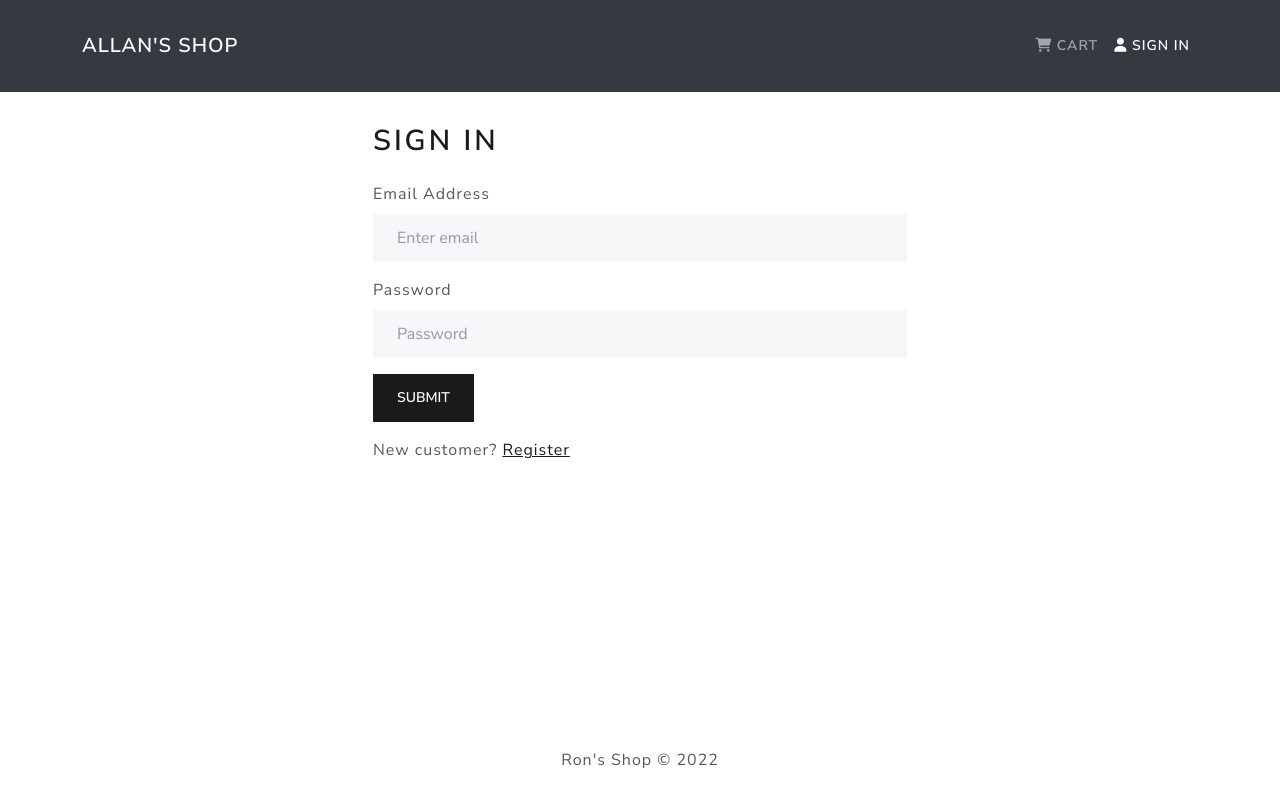
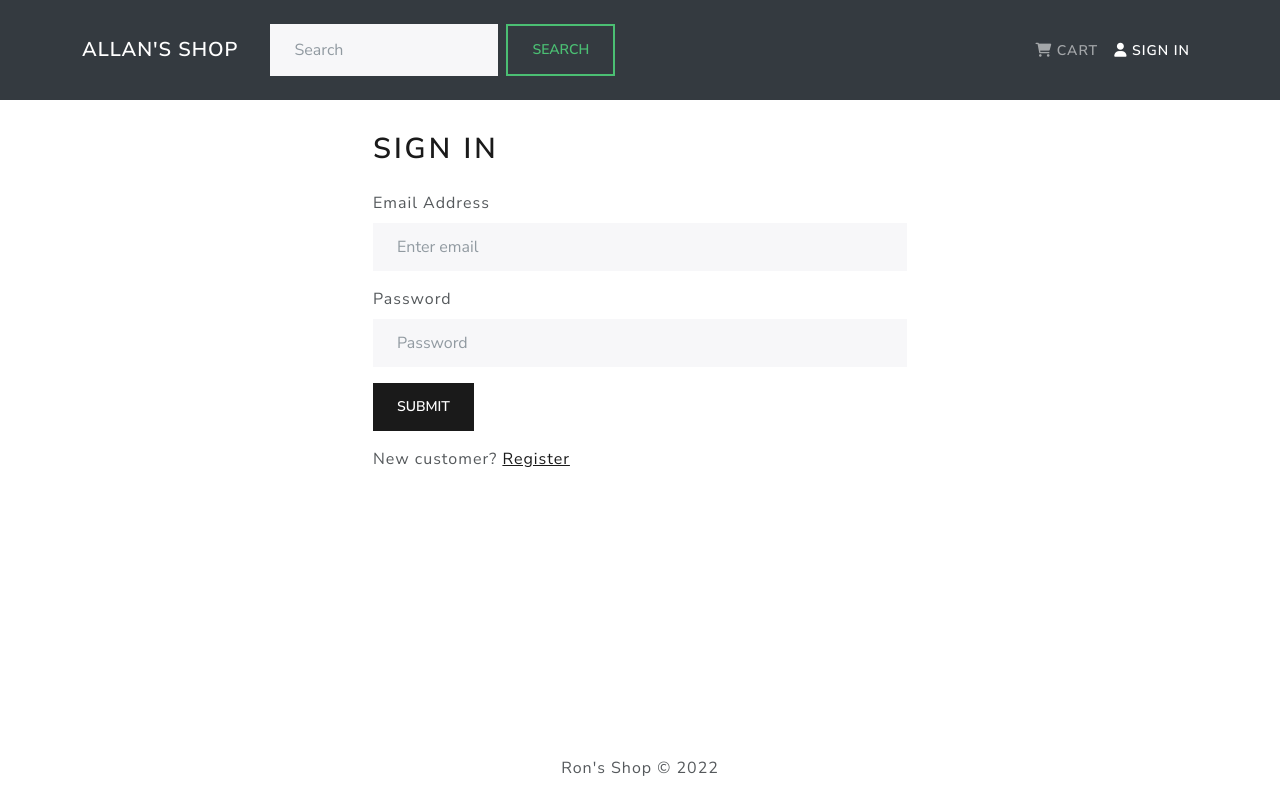
Before and after one commit to jjppsia/shop, a React (Create React App) app in the folder frontend/: page /login in a window 1280 px wide. Built offline with nearby package versions, Linux system fonts and the light colour scheme.

Commit message:
Add product search functionality

```diff
--- a/frontend/src/App.js
+++ b/frontend/src/App.js
@@ -46,6 +46,7 @@ function App() {
             <Route path='/' element={<HomePage />} />
             <Route path='/login' element={<LoginPage />} />
             <Route path='/register' element={<RegisterPage />} />
+            <Route path='/search/:keyword' element={<HomePage />} />
             <Route path='/product/:id' element={<ProductPage />} />
             <Route path='/cart'>
               <Route index element={<CartPage />} />
--- a/frontend/src/actions/productActions.js
+++ b/frontend/src/actions/productActions.js
@@ -42,11 +42,13 @@ export const createProduct = () => async (dispatch, getState) => {
   }
 }
 
-export const listProducts = () => async (dispatch) => {
+export const listProducts =
+  (keyword = '') =>
+  async (dispatch) => {
     try {
       dispatch({ type: PRODUCT_LIST_REQUEST })
 
-    const { data } = await axios.get('/api/v1/products')
+      const { data } = await axios.get(`/api/v1/products?keyword=${keyword}`)
 
       dispatch({ type: PRODUCT_LIST_SUCCESS, payload: data })
     } catch (error) {
--- a/frontend/src/components/Header.js
+++ b/frontend/src/components/Header.js
@@ -4,6 +4,7 @@ import { useDispatch, useSelector } from 'react-redux'
 import { LinkContainer } from 'react-router-bootstrap'
 import { useNavigate } from 'react-router-dom'
 import { logout } from '../actions/userActions'
+import { SearchBox } from '../components'
 
 function Header() {
   const navigate = useNavigate()
@@ -26,6 +27,7 @@ function Header() {
           </LinkContainer>
           <Navbar.Toggle aria-controls='basic-navbar-nav' />
           <Navbar.Collapse id='basic-navbar-nav'>
+            <SearchBox />
             <Nav className='ms-auto'>
               <LinkContainer to='/cart'>
                 <Nav.Link>
--- /dev/null
+++ b/frontend/src/components/SearchBox.js
@@ -0,0 +1,39 @@
+import React, { useState } from 'react'
+import { Button, Form } from 'react-bootstrap'
+import { useNavigate } from 'react-router-dom'
+
+function SearchBox() {
+  const [keyword, setKeyword] = useState('')
+
+  const navigate = useNavigate()
+
+  const handleSubmit = (e) => {
+    e.preventDefault()
+
+    if (keyword.trim() === '') {
+      navigate('/')
+
+      return
+    }
+
+    navigate(`/search/${keyword}`)
+  }
+
+  return (
+    <Form className='d-flex' onSubmit={handleSubmit}>
+      <Form.Control
+        type='search'
+        className='me-2'
+        name='q'
+        placeholder='Search'
+        aria-label='Search'
+        onChange={(e) => setKeyword(e.target.value)}
+      />
+      <Button type='submit' variant='outline-success'>
+        Search
+      </Button>
+    </Form>
+  )
+}
+
+export default SearchBox
--- a/frontend/src/components/index.js
+++ b/frontend/src/components/index.js
@@ -6,3 +6,4 @@ export { default as Loader } from './Loader'
 export { default as Message } from './Message'
 export { default as Product } from './Product'
 export { default as Rating } from './Rating'
+export { default as SearchBox } from './SearchBox'
--- a/frontend/src/pages/HomePage.js
+++ b/frontend/src/pages/HomePage.js
@@ -3,25 +3,28 @@ import { Col, Row } from 'react-bootstrap'
 import { useDispatch, useSelector } from 'react-redux'
 import { listProducts } from '../actions/productActions'
 import { Loader, Message, Product } from '../components'
+import { useParams } from 'react-router-dom'
 
 function HomePage() {
   const dispatch = useDispatch()
   const productList = useSelector((state) => state.productList)
+  const { keyword } = useParams()
 
   const { loading, error, products } = productList
 
   useEffect(() => {
-    dispatch(listProducts())
-  }, [dispatch])
+    dispatch(listProducts(keyword))
+  }, [dispatch, keyword])
 
   return (
     <>
+      {error ? (
+        <Message variant='danger'>{error}</Message>
+      ) : loading ? (
+        <Loader />
+      ) : (
+        <>
           <h1>Latest Products</h1>
-      {loading ? (
-        <Loader />
-      ) : error ? (
-        <Message variant='danger'>{error}</Message>
-      ) : (
           <Row>
             {products.map((product) => (
               <Col key={product._id} sm={12} md={6} lg={4} xl={3}>
@@ -29,6 +32,7 @@ function HomePage() {
               </Col>
             ))}
           </Row>
+        </>
       )}
     </>
   )
```
Also changed, not shown: 1 other file (tests, documents, lock files or other folders). Lines whose indentation alone changed are shown as unchanged.
